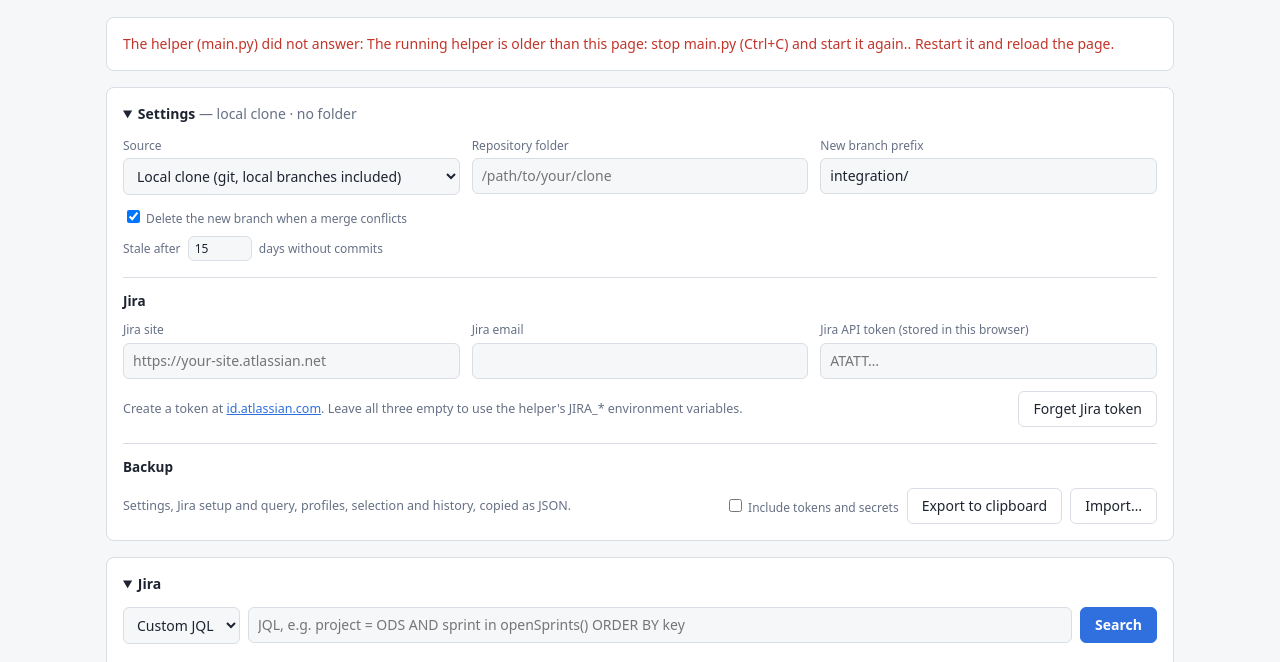
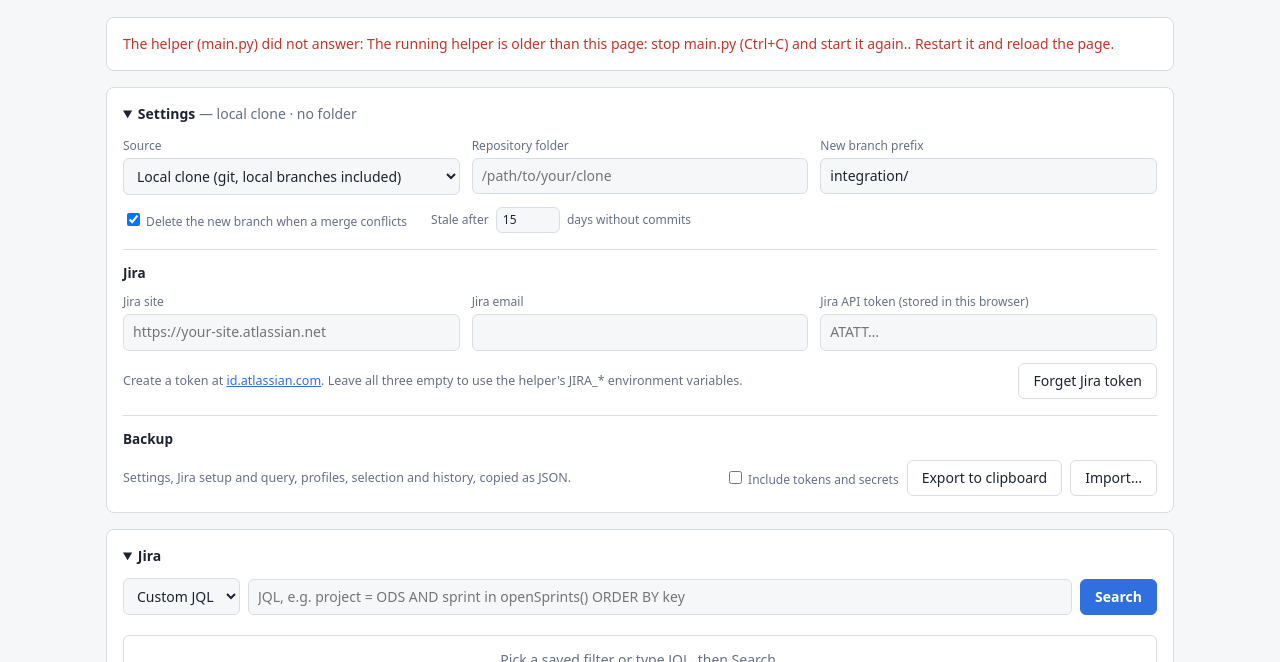
Before and after one commit to freddygarcia/branch-stager, a plain HTML site: page web/index.html in a window 1280 px wide. Shown: the part 126-788 px from the top of the page. Drawn offline with Linux system fonts and the light colour scheme; no server answers.

Commit message:
Settings: Stale after days next to Delete the new branch when a merge conflicts

```diff
--- a/web/index.html
+++ b/web/index.html
@@ -55,11 +55,9 @@
       </div>
       <div class="row" style="margin-top:12px">
         <label style="margin:0"><input id="deleteOnFail" type="checkbox"> Delete the new branch when a merge conflicts</label>
+        <label for="staleDays" style="margin:0 0 0 16px" data-source="local" title="A branch whose last commit is older than this is tagged stale">Stale after <input id="staleDays" type="number" min="1" step="1" style="width:64px;padding:3px 6px;margin:0 4px"> days without commits</label>
         <span class="spacer"></span>
         <button id="forgetToken" data-source="github">Forget token</button>
-      </div>
-      <div class="row" style="margin-top:8px" data-source="local">
-        <label for="staleDays" style="margin:0" title="A branch whose last commit is older than this is tagged stale">Stale after <input id="staleDays" type="number" min="1" step="1" style="width:64px;padding:3px 6px;margin:0 4px"> days without commits</label>
       </div>
 
       <div class="settings-section">
```
